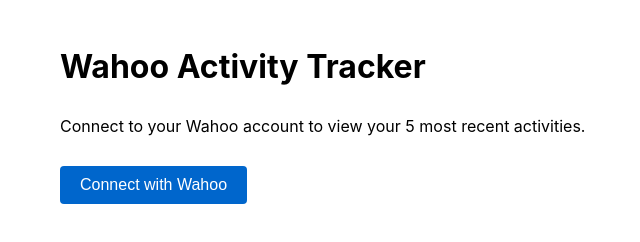
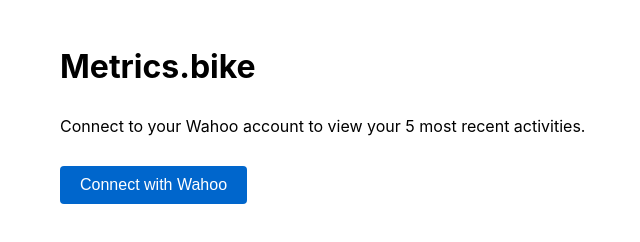
Before and after one commit to ejyy/metrics.bike, a plain HTML site: page index.html in a window 1280 px wide. Shown: the whole page, without its empty margins (180-820 px from the left). Drawn offline with Linux system fonts and the light colour scheme.

Commit message:
Change title

```diff
--- a/index.html
+++ b/index.html
@@ -3,7 +3,7 @@
     <head>
         <meta charset="UTF-8" />
         <meta name="viewport" content="width=device-width, initial-scale=1.0" />
-        <title>Wahoo Activity Tracker</title>
+        <title>Metrics.bike</title>
         <style>
             body {
                 font-family: -apple-system, BlinkMacSystemFont, "Segoe UI",
@@ -69,7 +69,7 @@
         </style>
     </head>
     <body>
-        <h1>Wahoo Activity Tracker</h1>
+        <h1>Metrics.bike</h1>
 
         <div id="login-section">
             <p>
```
